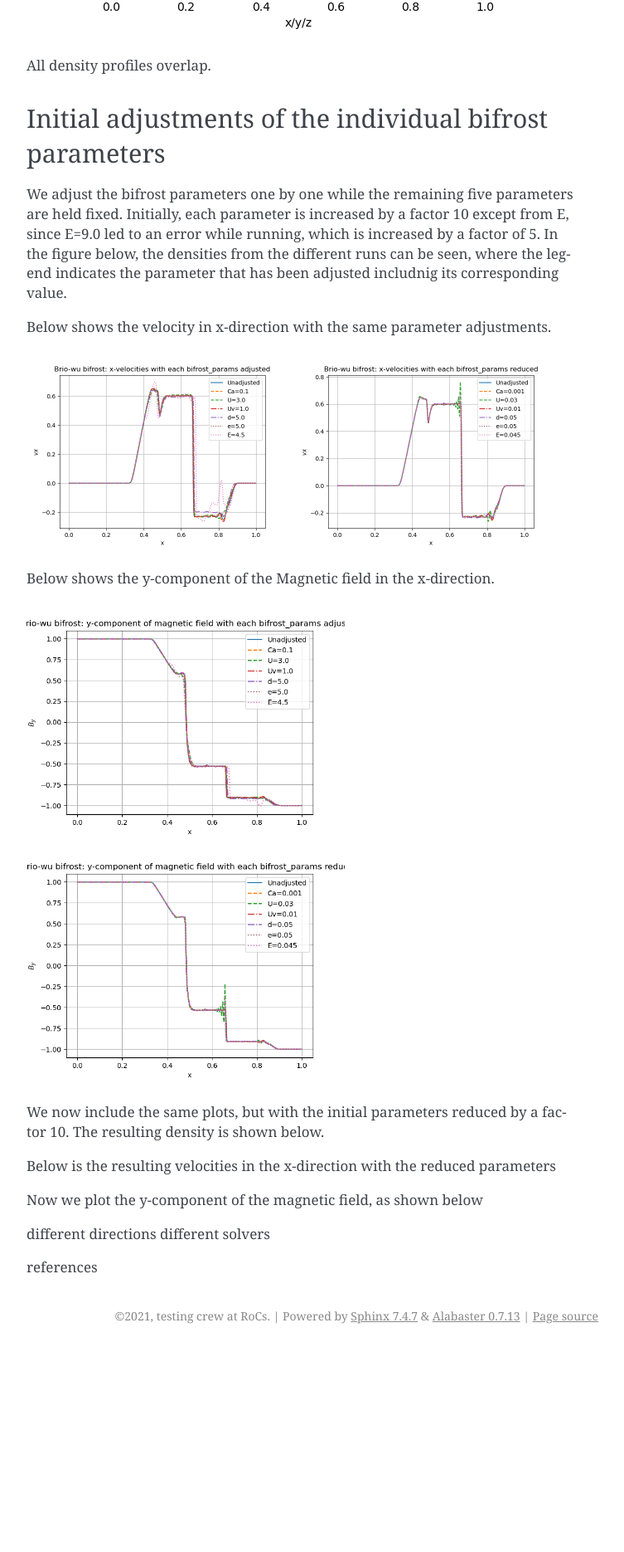
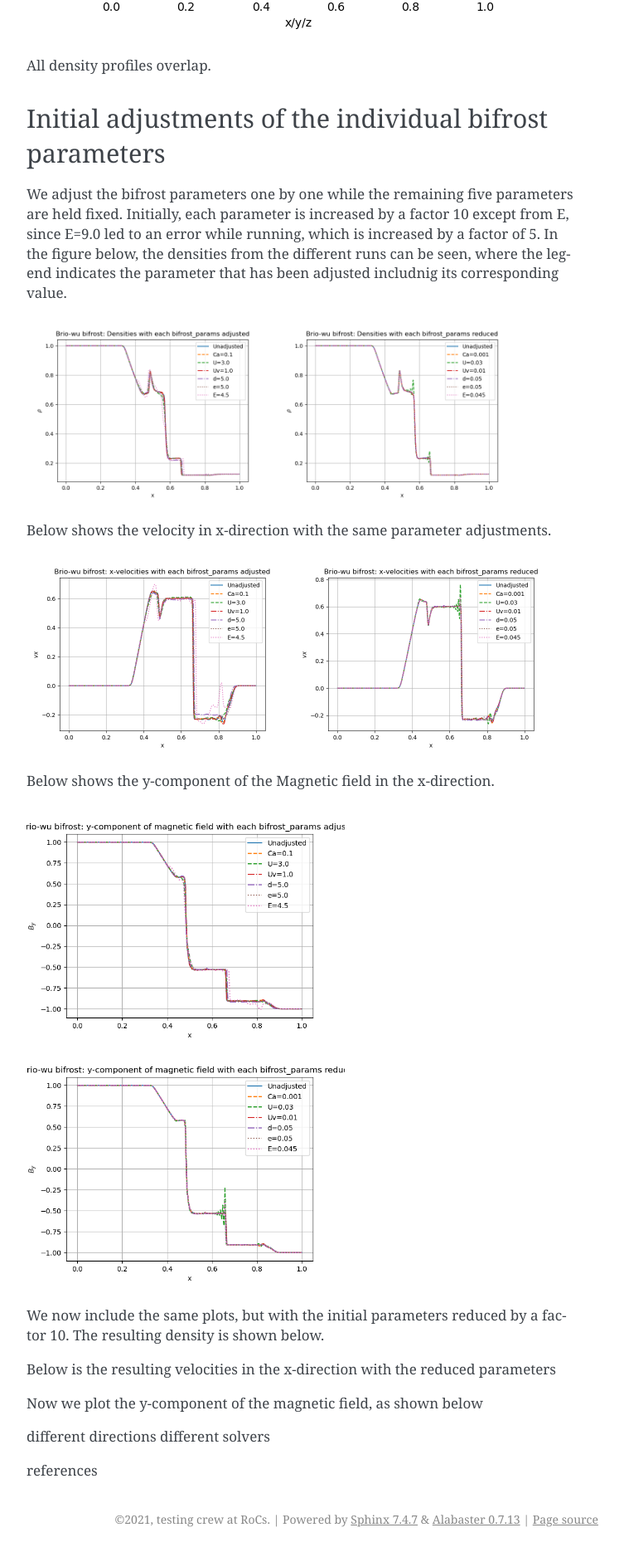
Before and after one commit to guadabsb15/summer_2021_report, a Sphinx documentation site: the page built from docs/source/briowu.rst, in a window 1280 px wide. Shown: the part 1673-3543 px from the top of the page at 83% size, without its empty margins (388-1141 px from the left). Built offline with Sphinx 7.4.7, drawn with Linux system fonts in a browser that asks for light colours; before the commit the page ends 3298 px from its top, so only the background shows below that.

Commit message:
Align attempt

```diff
--- a/docs/source/briowu.rst
+++ b/docs/source/briowu.rst
@@ -75,13 +75,9 @@ Initial adjustments of the individual bifrost parameters
 We adjust the bifrost parameters one by one while the remaining five parameters are held fixed. Initially, each parameter is increased by a factor 10 except from E, since E=9.0 led to an error while running, which is increased by a factor of 5. In the figure below, the densities from the different runs can be seen, where the legend indicates the parameter that has been adjusted includnig its corresponding value.
 
 .. image:: images_brio-wu_bifrost/brio-wu_init_adjust_rho.png
-        :scale: 70 %
         :width: 45 %
-        :height: 45 %
 .. image:: images_brio-wu_bifrost/brio-wu_init_reduced_rho.png
-        :scale: 70 %
         :width: 45 %
-        :height: 45 %
 
 Below shows the velocity in x-direction with the same parameter adjustments.
 
```
